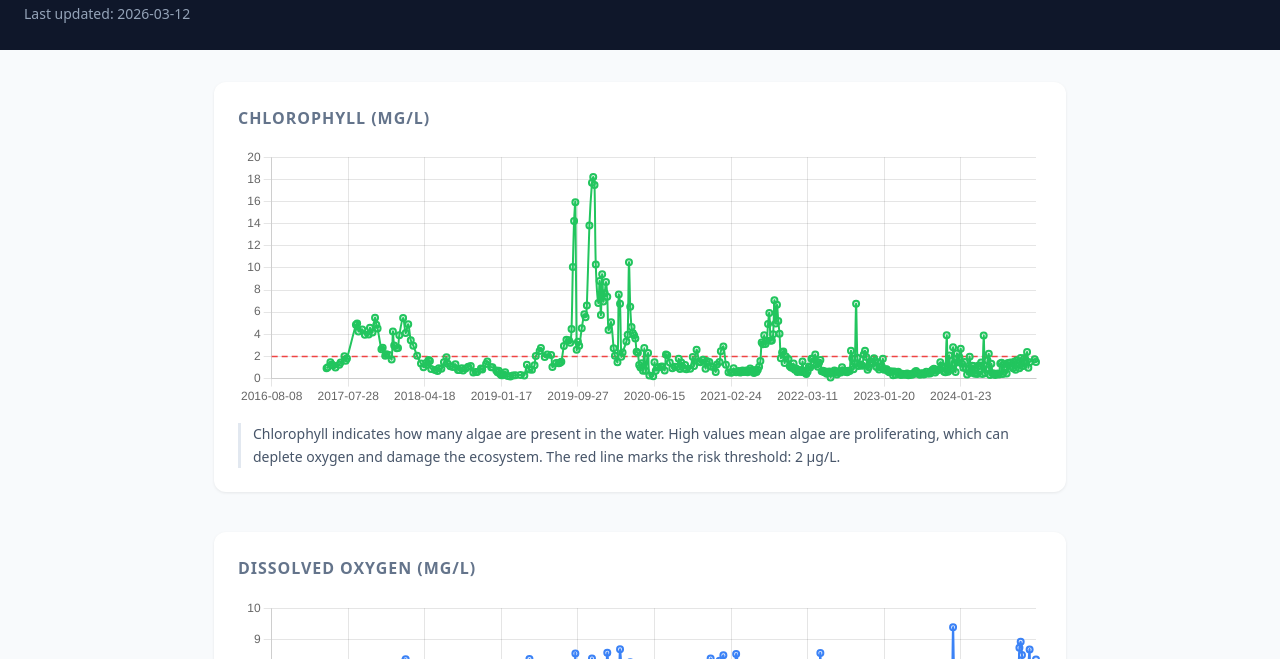
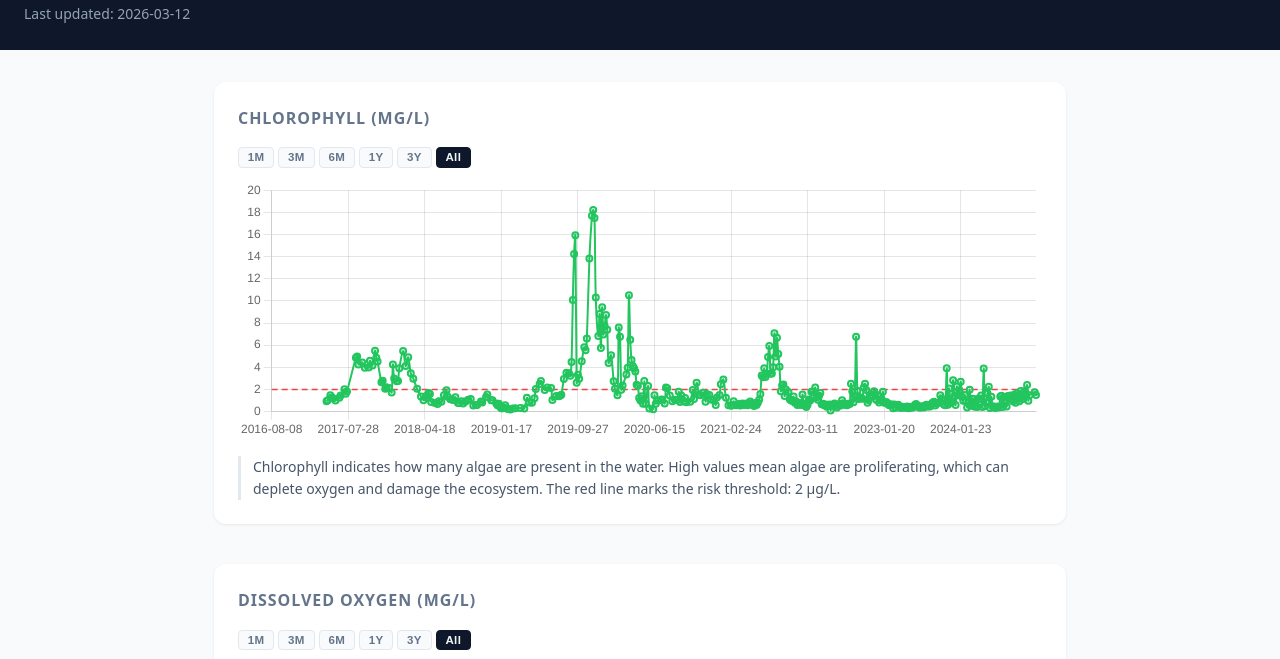
Before and after one commit to NataliaPmd/mar_menor_status, a plain HTML site: page index.html in a window 1280 px wide. Shown: the part 80-739 px from the top of the page. Drawn offline with nearby package versions, Linux system fonts and the light colour scheme.

Commit message:
feat: add time range selector to each chart
Each chart now has 1M / 3M / 6M / 1Y / 3Y / All buttons.
Clicking a button slices the full dataset from today minus N months
and updates the Chart.js instance in place (no re-fetch).

Range selector is injected dynamically by makeChart() so the HTML
chart cards need no extra markup. Full data is stored in chartData{}
and chart instances in chartInstances{} for efficient updates.
Default view remains "All".

Co-Authored-By: Claude Sonnet 4.6 <noreply@anthropic.com>

```diff
--- a/index.html
+++ b/index.html
@@ -59,6 +59,30 @@
     }
     .chart-card canvas {
       max-height: 260px;
+    }
+    .range-selector {
+      display: flex;
+      gap: 0.25rem;
+      margin-bottom: 0.75rem;
+      flex-wrap: wrap;
+    }
+    .range-btn {
+      padding: 0.2rem 0.55rem;
+      font-size: 0.72rem;
+      font-weight: 600;
+      border: 1px solid #e2e8f0;
+      border-radius: 4px;
+      background: #f8fafc;
+      color: #64748b;
+      cursor: pointer;
+      letter-spacing: 0.03em;
+      transition: background 0.1s, color 0.1s;
+    }
+    .range-btn:hover { background: #e2e8f0; }
+    .range-btn.active {
+      background: #0f172a;
+      color: #f1f5f9;
+      border-color: #0f172a;
     }
     .chart-card p {
       margin-top: 1rem;
@@ -251,10 +275,60 @@
     return dates.map(() => value);
   }
 
+  // Stores full unfiltered data and Chart.js instances for range updates
+  const chartData = {};
+  const chartInstances = {};
+
+  const RANGES = [
+    { label: "1M",  months: 1  },
+    { label: "3M",  months: 3  },
+    { label: "6M",  months: 6  },
+    { label: "1Y",  months: 12 },
+    { label: "3Y",  months: 36 },
+    { label: "All", months: 0  },
+  ];
+
   function makeChart(id, label, dates, values, color, thresholdValue = null) {
-    const datasets = [
-      {
-        label,
+    // Persist full data so range changes can re-slice without re-fetching
+    chartData[id] = { label, dates, values, color, thresholdValue };
+
+    // Insert range selector buttons before the canvas
+    const canvas = document.getElementById(id);
+    const selector = document.createElement("div");
+    selector.className = "range-selector";
+    selector.dataset.chart = id;
+    RANGES.forEach(({ label: lbl, months }) => {
+      const btn = document.createElement("button");
+      btn.className = "range-btn" + (months === 0 ? " active" : "");
+      btn.textContent = lbl;
+      btn.dataset.months = months;
+      btn.addEventListener("click", () => applyRange(id, months));
+      selector.appendChild(btn);
+    });
+    canvas.parentNode.insertBefore(selector, canvas);
+
+    // Build datasets for the initial (full) render
+    const datasets = buildDatasets(dates, values, color, thresholdValue);
+
+    chartInstances[id] = new Chart(canvas, {
+      type: "line",
+      data: { labels: dates, datasets },
+      options: {
+        responsive: true,
+        plugins: {
+          legend: { display: false },
+          tooltip: { mode: "index", intersect: false },
+        },
+        scales: {
+          x: { ticks: { maxTicksLimit: 10, maxRotation: 0 } },
+          y: { beginAtZero: false },
+        },
+      },
+    });
+  }
+
+  function buildDatasets(dates, values, color, thresholdValue) {
+    const datasets = [{
       data: values,
       borderColor: color,
       backgroundColor: color + "22",
@@ -263,9 +337,7 @@
       tension: 0.3,
       fill: false,
       spanGaps: true,
-      },
-    ];
-
+    }];
     if (thresholdValue !== null) {
       datasets.push({
         label: `Threshold (${thresholdValue})`,
@@ -277,27 +349,38 @@
         fill: false,
       });
     }
+    return datasets;
+  }
 
-    new Chart(document.getElementById(id), {
-      type: "line",
-      data: { labels: dates, datasets },
-      options: {
-        responsive: true,
-        plugins: {
-          legend: { display: false },
-          tooltip: { mode: "index", intersect: false },
-        },
-        scales: {
-          x: {
-            ticks: {
-              maxTicksLimit: 10,
-              maxRotation: 0,
-            },
-          },
-          y: { beginAtZero: false },
-        },
-      },
-    });
+  function applyRange(id, months) {
+    const { dates, values, color, thresholdValue } = chartData[id];
+
+    let slicedDates, slicedValues;
+    if (months === 0) {
+      slicedDates  = dates;
+      slicedValues = values;
+    } else {
+      const cutoff = new Date();
+      cutoff.setMonth(cutoff.getMonth() - months);
+      const cutoffStr = cutoff.toISOString().slice(0, 10);
+      const pairs = dates
+        .map((d, i) => [d, values[i]])
+        .filter(([d]) => d >= cutoffStr);
+      slicedDates  = pairs.map(p => p[0]);
+      slicedValues = pairs.map(p => p[1]);
+    }
+
+    const chart = chartInstances[id];
+    chart.data.labels           = slicedDates;
+    chart.data.datasets[0].data = slicedValues;
+    if (thresholdValue !== null) {
+      chart.data.datasets[1].data = threshold(slicedDates, thresholdValue);
+    }
+    chart.update();
+
+    // Highlight the active button
+    document.querySelectorAll(`.range-selector[data-chart="${id}"] .range-btn`)
+      .forEach(btn => btn.classList.toggle("active", +btn.dataset.months === months));
   }
 
   // ─── Render all charts ────────────────────────────────────────────────────
```
Lines whose indentation alone changed are shown as unchanged.
